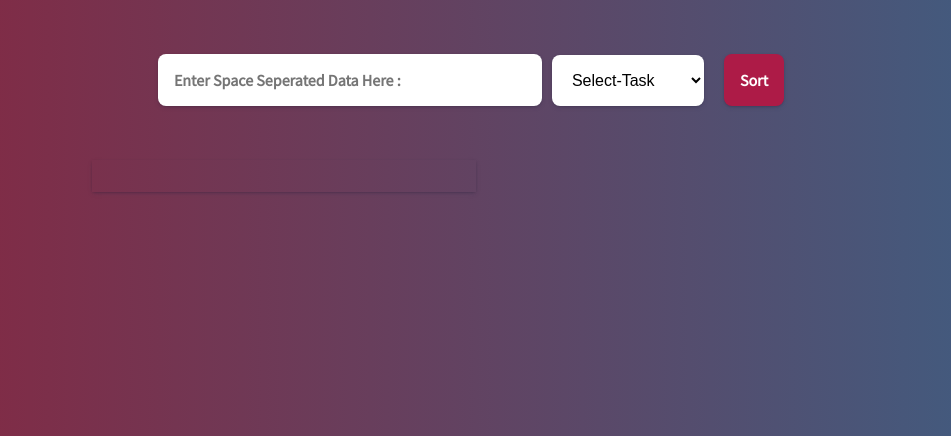
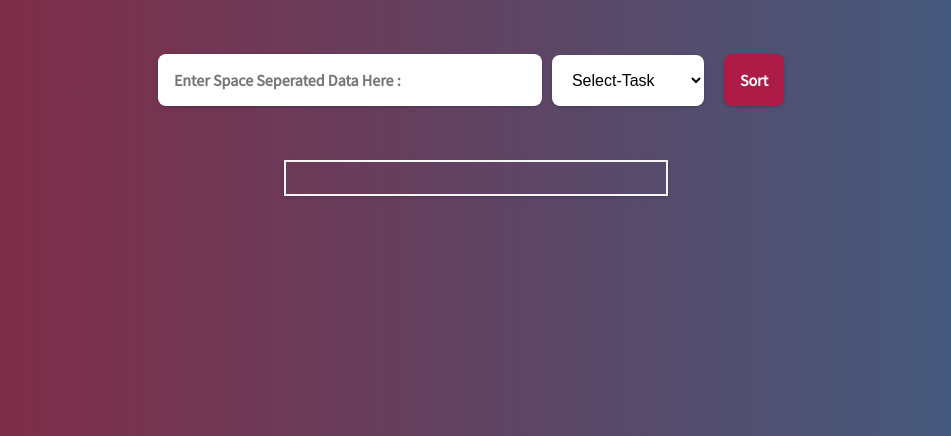
Before and after one commit to Manisha-Lakhe/sorching_doughnut, a Flask app: template templates/output.html in a window 1280 px wide. Shown: the part 160-596 px from the top of the page, without its empty margins (164-1115 px from the left). Run offline with Flask 2, Linux system fonts and the light colour scheme; the template is opened without the code that fills it, so the values that code supplies are empty.

Commit message:
Update style.css

```diff
--- a/static/style.css
+++ b/static/style.css
@@ -21,6 +21,7 @@ header{
     font-size: 30px;
     text-shadow: 0px 0px 9px #000000;
 }
+
 
 header, form{
     min-height: 20vh;
@@ -79,9 +80,11 @@ form input{
     width: 30%;
     position: absolute;
     top: 40%;
-    left: 20%;
+    left: 35%;
     min-width: 15rem;
-    border: none;
+    border: whitesmoke;
+    border-style: solid;
+    border-width: 2;
     font-family: 'Source Sans Pro',sans-serif;
     font-weight: 600;
     box-shadow: rgba(50, 50, 93, 0.25) 0px 2px 5px -1px, rgba(0, 0, 0, 0.3) 0px 1px 3px -1px;
@@ -188,3 +191,8 @@ select{
     text-transform: capitalize;
 
 }
+
+p{
+    text-align: center;
+    color: rgb(183, 198, 211);
+}
```
